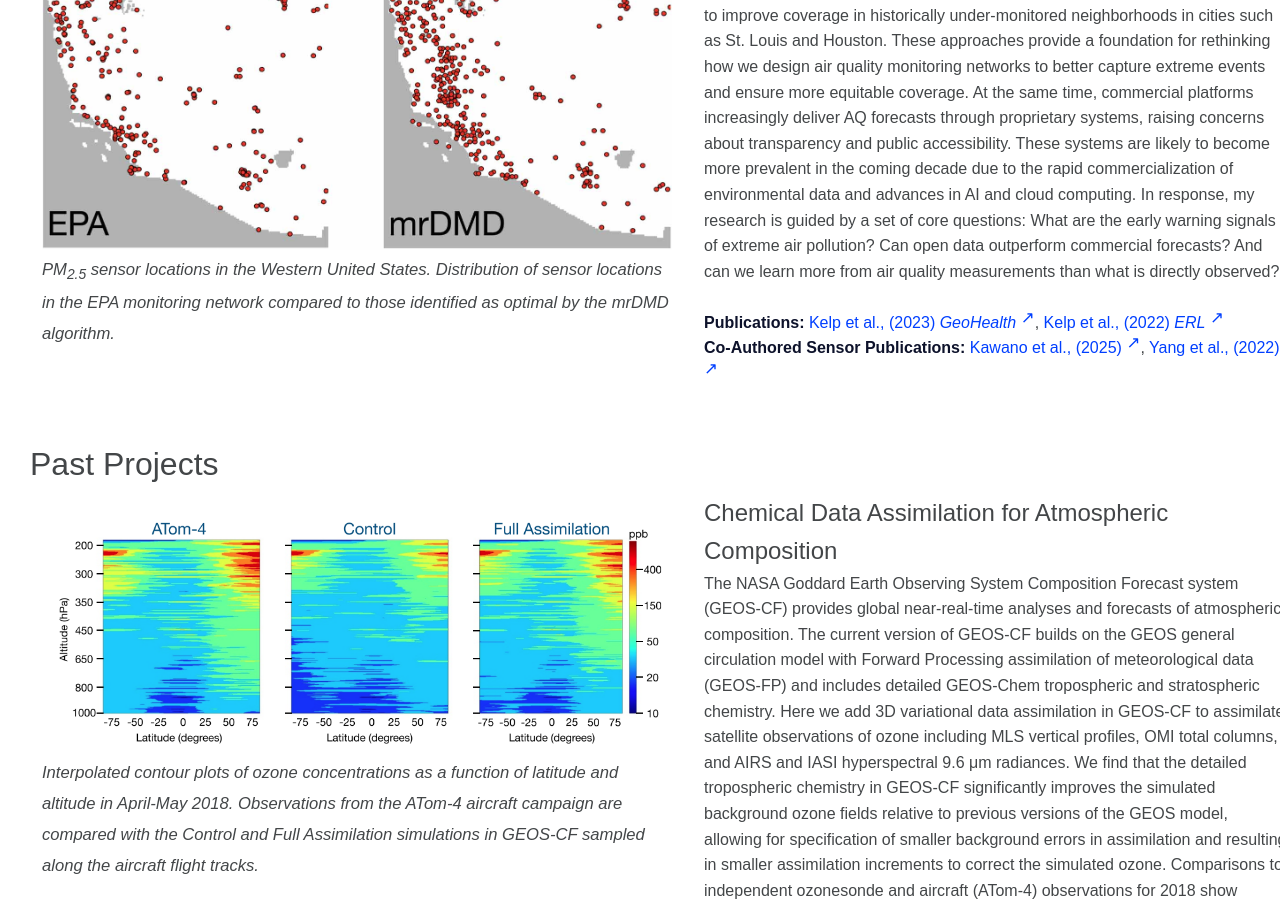
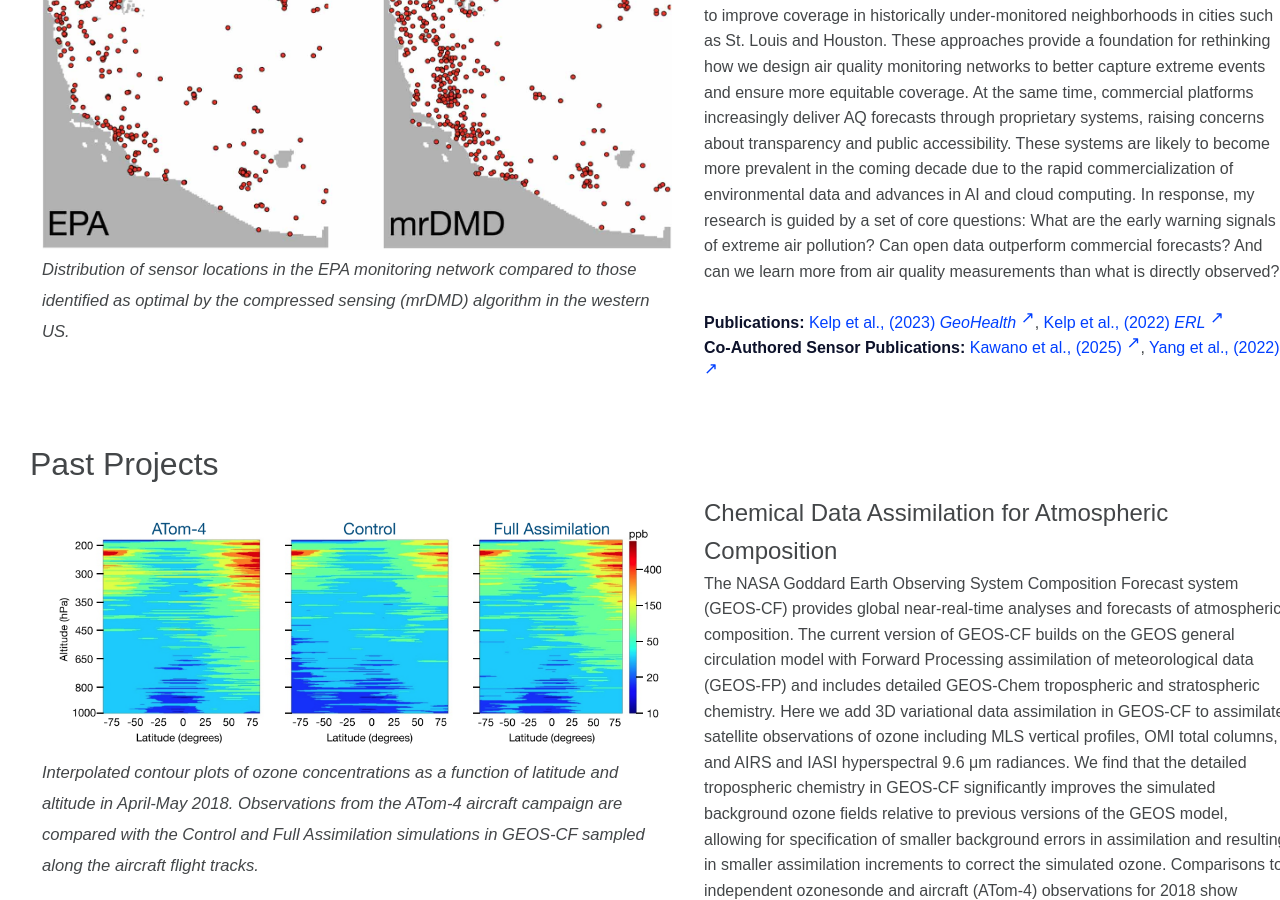
Before and after one commit to mkelp/mkelp.github.io, a Jekyll site: the page built from research.md, in a window 1280 px wide and 900 px high, scrolled down 2248 px. Built offline with Jekyll 4.4.1, drawn with Linux system fonts in a browser that asks for light colours; some web fonts are replaced; some of the changed text lies outside the part shown.

Commit message:
april24f

```diff
--- a/research.md
+++ b/research.md
@@ -110,7 +110,7 @@ class: research-page
   <div class="research-section">
     <figure style="border: 2px solid #fff; padding: 10px; border-radius: 5px; flex: 0 0 50%;">
       <img src="/assets/img/sensors2.jpg" alt="PM2.5 sensor locations" style="width: 100%;">
-      <figcaption> PM<sub>2.5</sub> sensor locations in the Western United States. Distribution of sensor locations in the EPA monitoring network compared to those identified as optimal by the mrDMD algorithm. </figcaption>
+      <figcaption>Distribution of sensor locations in the EPA monitoring network compared to those identified as optimal by the compressed sensing (mrDMD) algorithm in the western US. </figcaption>
     </figure>
     <div class="research-content">
       <font size="+2"><p>Data-Driven Air Pollution Sensing</p></font>
```
Also changed, not shown: other parts of research.md (+1 -1 lines).
